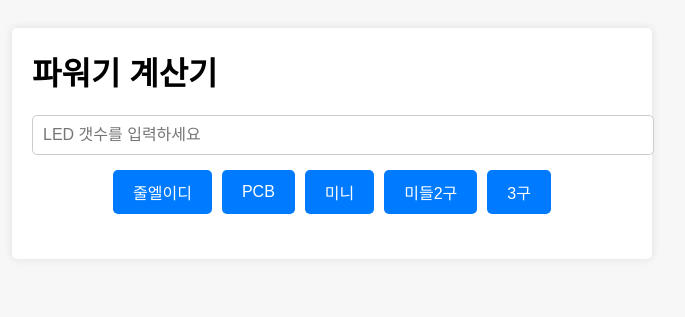
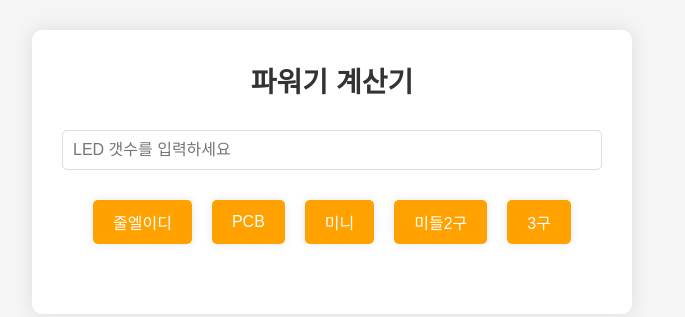
Before and after one commit to gusdn0236/gusdn0236.github.io, a plain HTML site: page index.html in a window 1280 px wide. Shown: the whole page, without its empty margins (308-993 px from the left). Drawn offline with Linux system fonts and the light colour scheme.

Commit message:
Update LEDCalcGP.css

```diff
--- a/LEDCalcGP.css
+++ b/LEDCalcGP.css
@@ -1,55 +1,71 @@
- {
+* {
   box-sizing: border-box;
+  margin: 0;
+  padding: 0;
 }
 
 body {
-  font-family: Arial, Helvetica, sans-serif;
+  font-family: "Noto Sans KR", sans-serif;
   font-size: 16px;
-  background-color: #f7f7f7;
-  padding: 20px;
+  background-color: #f5f5f5;
+  padding: 30px;
 }
 
 .container {
   max-width: 600px;
   margin: 0 auto;
   background-color: #fff;
-  padding: 20px;
-  border-radius: 5px;
-  box-shadow: 0 0 10px rgba(0, 0, 0, 0.1);
+  padding: 30px;
+  border-radius: 10px;
+  box-shadow: 0 0 20px rgba(0, 0, 0, 0.1);
 }
 
 h1 {
   margin-top: 0;
+  font-size: 28px;
+  font-weight: 800;
+  text-align: center;
+  color: #333;
+  margin-bottom: 30px;
 }
 
 input[type="number"] {
   padding: 10px;
   font-size: 16px;
-  border: 1px solid #ccc;
+  border: 1px solid #ddd;
   border-radius: 5px;
   width: 100%;
-  margin-bottom: 10px;
+  margin-bottom: 20px;
 }
 
 .buttons {
   display: flex;
   justify-content: center;
   flex-wrap: wrap;
+  margin-bottom: 20px;
 }
 
 .button {
-  margin: 5px;
+  margin: 10px;
   padding: 10px 20px;
   font-size: 16px;
-  background-color: #007bff;
+  background-color: #ffa200;
   color: #fff;
   border: none;
   border-radius: 5px;
   cursor: pointer;
+  transition: all 0.2s ease-in-out;
+  box-shadow: 0 0 10px rgba(0, 0, 0, 0.1);
+}
+
+.button:hover {
+  background-color: #ffc633;
 }
 
 #result {
-  margin-top: 20px;
+  margin-top: 30px;
   text-align: center;
-  font-size: 14px;
+  font-size: 20px;
+  font-weight: 600;
+  color: #333;
 }
```
